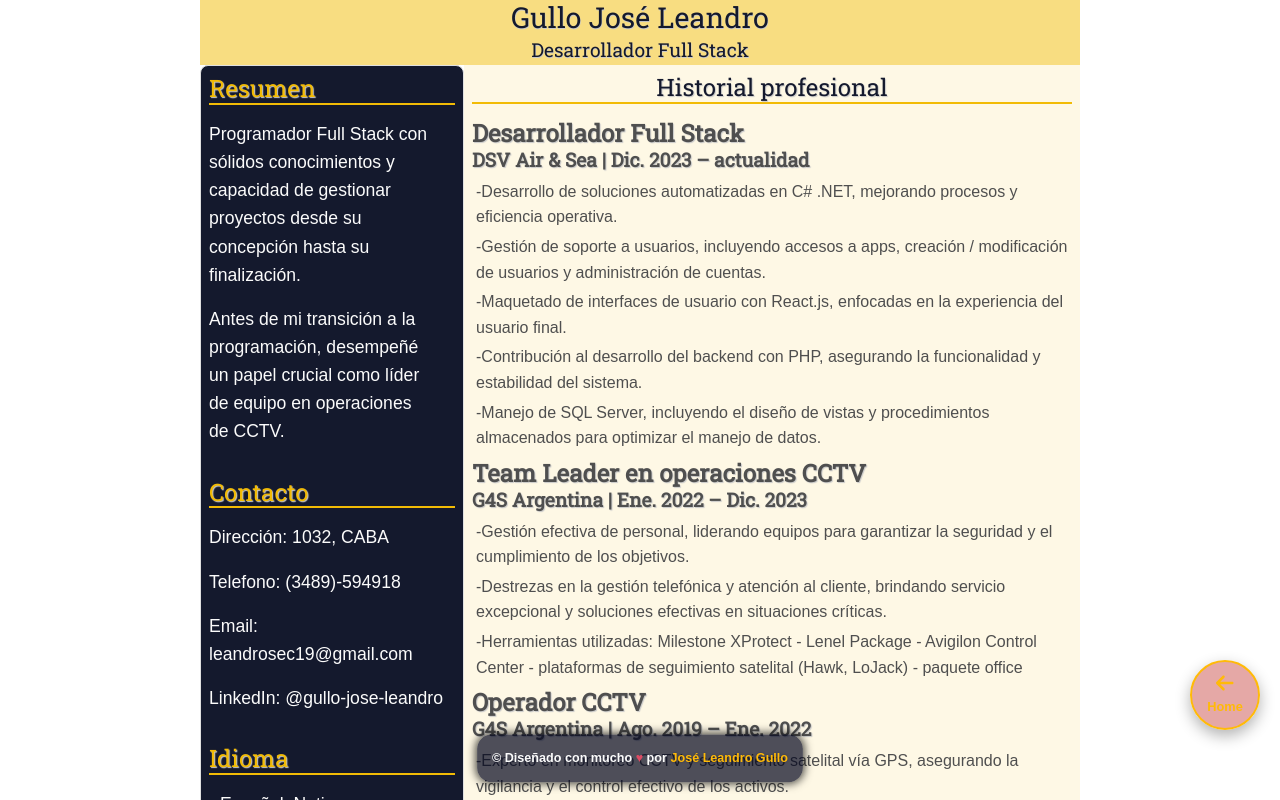
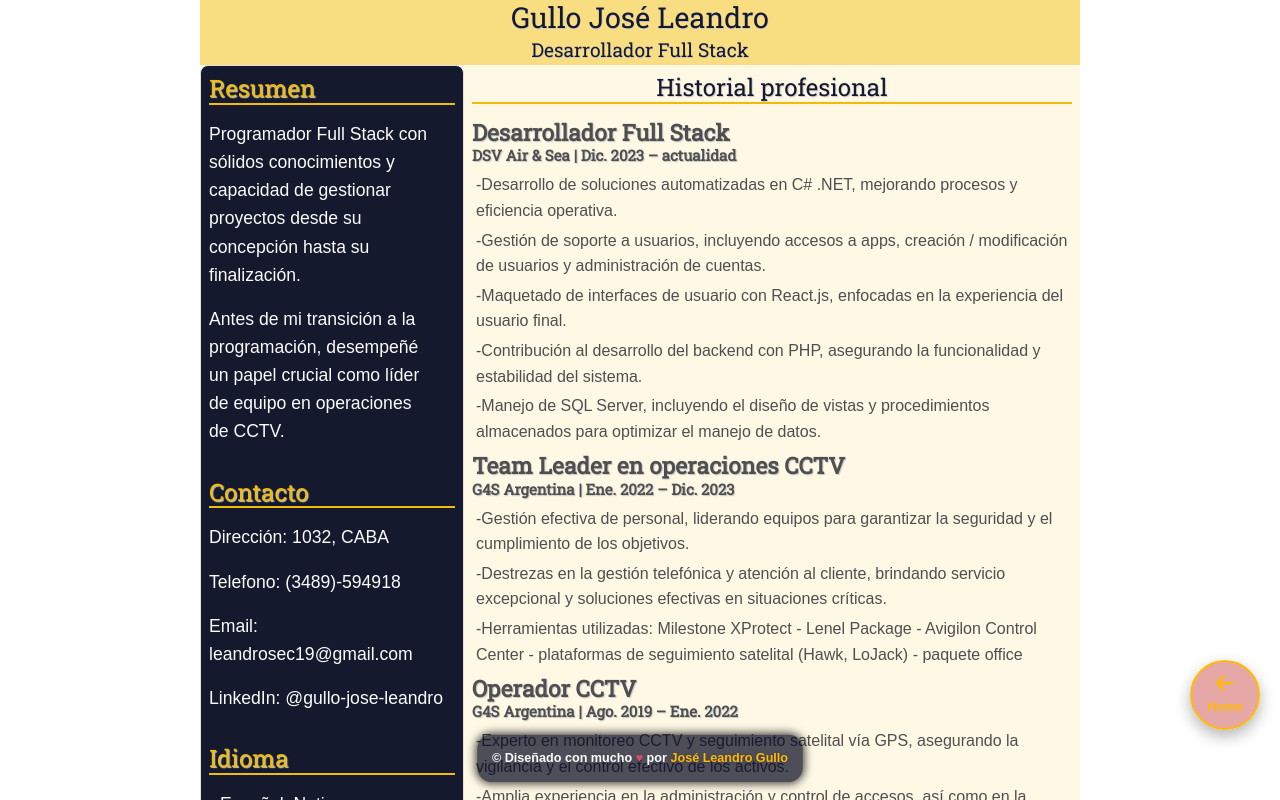
Before and after one commit to gullojoseleandro/Portfolio_V4, a React (Create React App) app: page /CVPage in a window 1280 px wide. Shown: the top 800 px of the page. Built offline with nearby package versions, Linux system fonts and the light colour scheme.

Commit message:
Update CVCards.css

```diff
--- a/src/Pages/CVPage/Components/Cards/CVCards.css
+++ b/src/Pages/CVPage/Components/Cards/CVCards.css
@@ -1,11 +1,11 @@
 .cardtitle {
     margin: 0 !important;
     text-shadow: 1px 1px 1px #c9c9c9;
-    font-size: calc(0.7rem + 1vw);
+    font-size: calc(0.7rem + 0.9vw);
   }
 
 .cardcompany{
-  font-size: calc(0.4rem + 1vw);
+  font-size: calc(0.3rem + 0.8vw);
   text-shadow: 1px 1px 1px #c9c9c9;
 }
 
```
